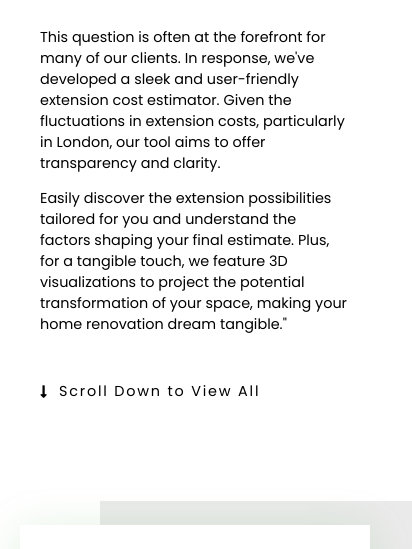
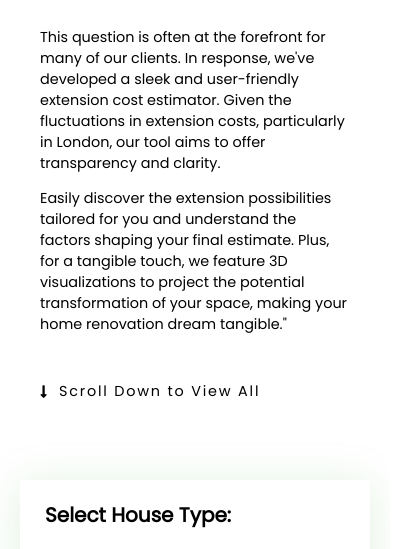
Before and after one commit to klelik/cost-calculator, a plain HTML site: page index.html in a window 390 px wide. Shown: the part 287-836 px from the top of the page, 412 px wide, since content can reach past the window. Drawn offline with nearby package versions, Linux system fonts and the light colour scheme; some packages are replaced by stand-ins of ours.

Commit message:
overflow x - fix

```diff
--- a/style.css
+++ b/style.css
@@ -1,3 +1,7 @@
+html,
+body {
+  overflow-x: hidden;
+}
 body {
   margin: 0;
   font-family: "Arial", sans-serif;
@@ -140,7 +144,6 @@ body {
   }
 }
 
-
 .container {
   /* margin: 0 auto; */
   padding: 35px;
@@ -163,11 +166,11 @@ body {
   /* border: 1px solid rgba(75, 75, 75, 0.2);  */
   cursor: pointer;
   position: relative;
-  transition: transform  0.3s;
+  transition: transform 0.3s;
 }
 
 .scroll-down i {
-  transition: transform  0.3s;
+  transition: transform 0.3s;
 }
 
 .scroll-down p {
@@ -175,7 +178,7 @@ body {
   align-items: center;
   margin: 0;
   letter-spacing: 1.8px;
-  transition: transform  0.3s;
+  transition: transform 0.3s;
 }
 
 .scroll-down:hover i {
@@ -241,7 +244,6 @@ body {
   font-size: 14px;
 }
 
-
 .progress-container {
   position: relative;
   height: 40px;
@@ -267,7 +269,7 @@ body {
   align-items: center;
   padding: 10px 0 10px 0;
   cursor: pointer;
-  transition: transform  0.3s;
+  transition: transform 0.3s;
   background-color: #ebebeb79;
 }
 
@@ -313,7 +315,6 @@ label {
 label:hover {
   color: #4caf50;
 }
-
 
 /* BUttons */
 .buttons-wrapper {
@@ -414,11 +415,7 @@ label:hover {
   gap: 30px;
 }
 
-
-
-
 @media (max-width: 768px) {
-
   .box h2,
   .box h3 {
     font-size: 20px;
@@ -435,7 +432,6 @@ label:hover {
   margin: 10px;
   background-color: #f9f9f9;
 }
-
 
 @media (max-width: 768px) {
   .item {
@@ -457,7 +453,6 @@ label:hover {
   min-width: 18rem;
   background-color: #ffffff;
   box-shadow: 0 4px 12px rgba(0, 0, 0, 0.1);
-
 }
 
 .final-item:hover {
@@ -506,7 +501,6 @@ label:hover {
   /* Adjust spacing as needed */
 }
 
-
 /* //Media quereies */
 @media only screen and (max-width: 992px) {
   .top-wrap {
@@ -536,7 +530,6 @@ label:hover {
     margin-left: 5rem;
     width: 80%;
   }
-
 
   .costs-section {
     flex-direction: column;
@@ -571,8 +564,6 @@ label:hover {
 } */
 }
 
-
-
 /* More styles ... */
 
 /* Responsive styles organized from smallest to largest viewport */
@@ -603,7 +594,10 @@ label:hover {
 @media only screen and (max-width: 991px) {
   .top-wrap {
     flex-direction: column;
-    gap: 135px;
+    gap: 90px;
+  }
+  .top-wrap .main .back-box {
+    display: none;
   }
 
   .all-final {
@@ -617,7 +611,6 @@ label:hover {
   .scroll-down {
     top: 2rem;
   }
-
 
   .costs-section {
     margin-bottom: 40px !important;
@@ -650,7 +643,6 @@ label:hover {
   /* #selections {
     margin-top: 25px;
   } */
-
 }
 
 @media only screen and (max-width: 430px) {
@@ -665,8 +657,6 @@ label:hover {
   margin: 10px;
   background-color: #f9f9f9;
 }
-
-
 
 /* SELECTIONS */
 
@@ -719,7 +709,6 @@ label:hover {
 } */
 
 @keyframes flash {
-
   0%,
   100% {
     fill: #53c553;
@@ -744,15 +733,12 @@ label:hover {
   }
 }
 
-
 @media only screen and (max-width: 767px) {
   .costs-info {
     font-size: 12px;
     line-height: 22px;
   }
 }
-
-
 
 .final-item {
   display: flex;
```
